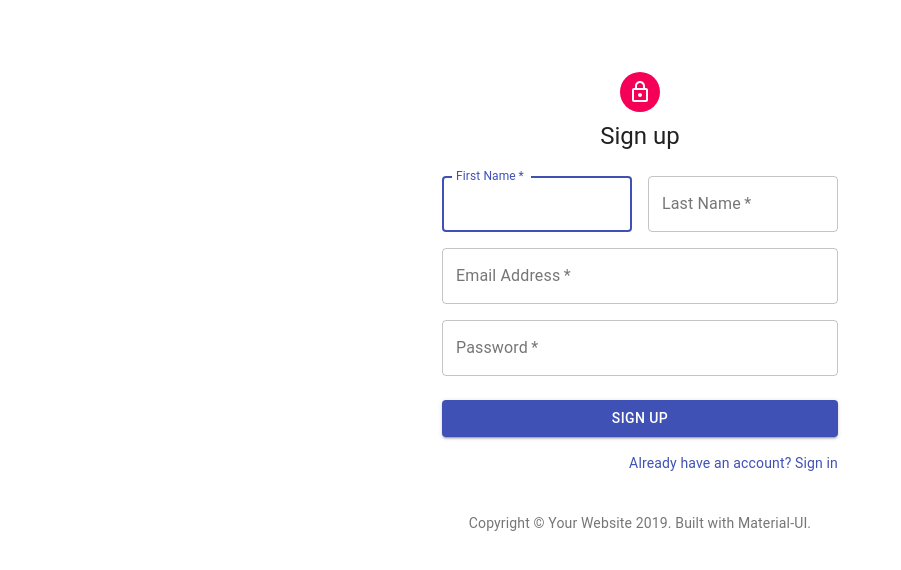
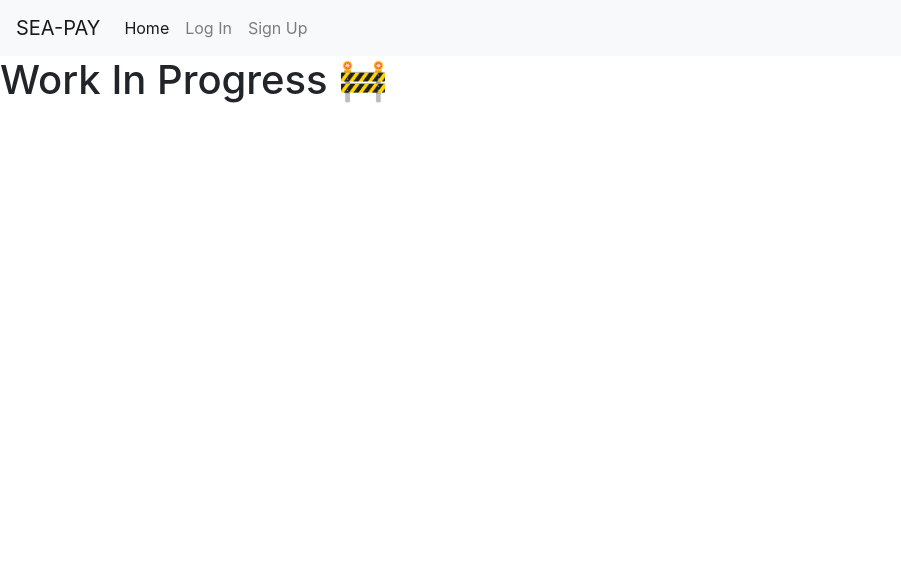
Before and after one commit to bravo-compfest/seapay-fe, a React (Create React App) app: page / in a window 1280 px wide. Shown: the top 570 px of the page, without its empty margins (0-901 px from the left). Built offline with nearby package versions, Linux system fonts and the light colour scheme.

Commit message:
Add router and navigation
Just to test

```diff
--- a/src/components/App.js
+++ b/src/components/App.js
@@ -1,13 +1,46 @@
 import React from 'react';
+import { BrowserRouter as Router, Route, Link } from "react-router-dom";
 
+import {LogInPage} from './LogInPage';
 import SignUpPage from './SignUpPage/SignUpPage';
 
 import '../assets/bootstrap.min.css';
 import '../assets/App.css';
 
+//TODO: Separate this, it's only for temporary
+function HomePage() {
+  return (
+    <h1>Work In Progress 🚧</h1>
+  );
+}
+
+//TODO: Separate this, change to material-ui.
+function NavigationBar() {
+  return (
+    <nav class="navbar navbar-expand-lg navbar-light bg-light">
+      <a class="navbar-brand" href="#">SEA-PAY</a>
+      <button class="navbar-toggler" type="button" data-toggle="collapse" data-target="#navbarNavAltMarkup" aria-controls="navbarNavAltMarkup" aria-expanded="false" aria-label="Toggle navigation">
+        <span class="navbar-toggler-icon"></span>
+      </button>
+      <div class="collapse navbar-collapse" id="navbarNavAltMarkup">
+        <div class="navbar-nav">
+          <Link to="/" className="nav-item nav-link active">Home</Link>
+          <Link to="/login" className="nav-item nav-link">Log In</Link>
+          <Link to="/signup" className="nav-item nav-link">Sign Up</Link>
+        </div>
+      </div>
+    </nav>
+  );
+}
+
 function App() {
   return (
-    <SignUpPage />
+    <Router>
+      <NavigationBar />
+      <Route exact path="/" component={HomePage} />
+      <Route path="/login" component={LogInPage} />
+      <Route path="/signup" component={SignUpPage} />
+    </Router>
   );
 }
 
```
